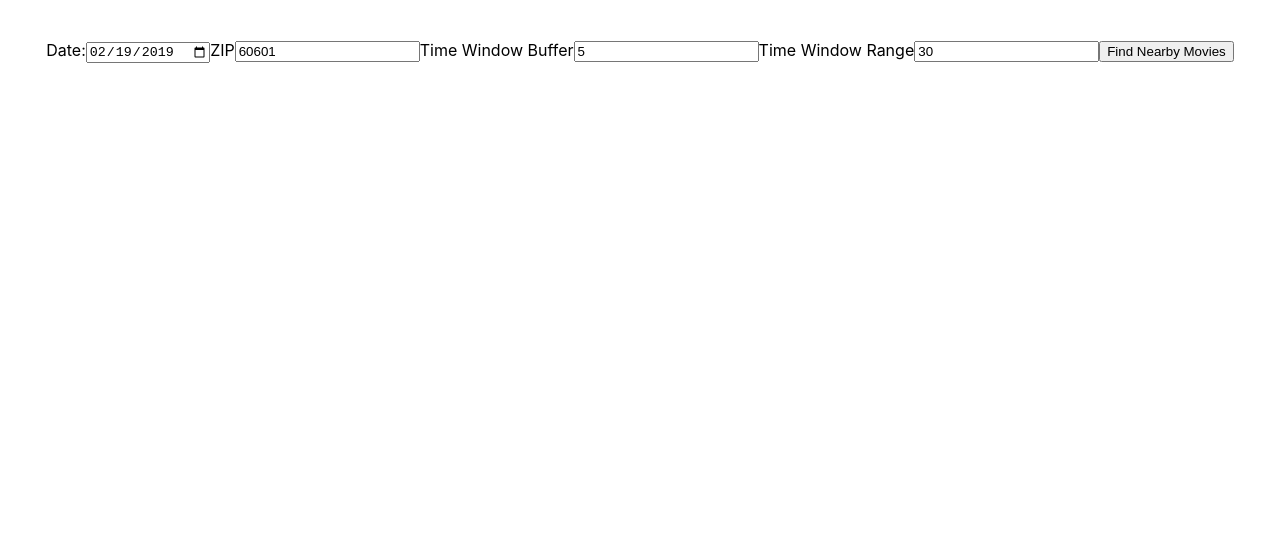
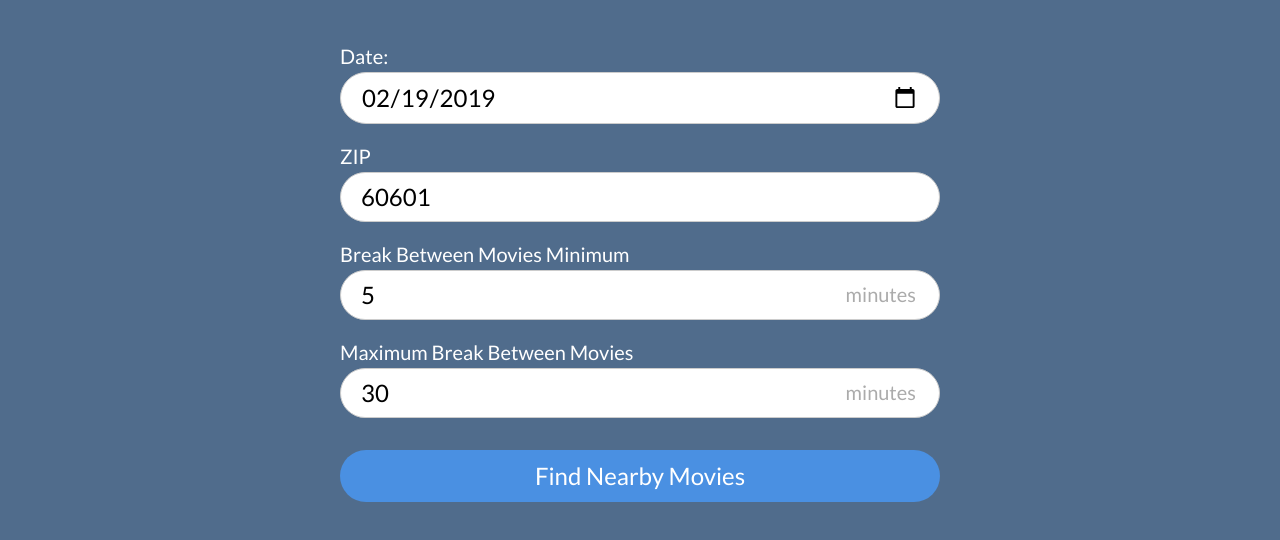
Before and after one commit to joesteinkamp/double-feature, a React (Create React App) app in the folder double-feature-app/: page / in a window 1280 px wide. Shown: the top 540 px of the page. Built offline with nearby package versions, Linux system fonts and the light colour scheme.

Commit message:
Add images to matches and styling

```diff
--- a/double-feature-app/src/App.css
+++ b/double-feature-app/src/App.css
@@ -1,45 +1,139 @@
+@import url('https://fonts.googleapis.com/css?family=Lato:300,400,700,900');
+
+body {
+  font-family: 'Lato', sans-serif;
+  font-weight: 400;
+  background:rgba(80, 108, 140, 1);
+}
+
 .App {
-  text-align: center;
   margin: 40px;
 }
 
 
 
+.image-overlay {
+  background: rgba(255,255,255,.72);
+  text-align: center;
+  border-radius: 20px;
+  padding-top: 8px;
+  padding-bottom: 8px;
+  position: absolute;
+  top: 10%;
+  margin-left: auto;
+  margin-right: auto;
+  left: 0;
+  right: 0;
+  padding: 8px 16px;
+  max-width: 72%;
+  text-align: center;
+}
+
+
+/* Location Form */
+.LocationForm {
+  margin: 0 auto;
+  max-width: 600px;
+}
+  .LocationForm label {
+    display: block;
+    font-size: 20px;
+    line-height: 32px;
+    color: #fff;
+    position: relative;
+  }
+  .LocationForm input {
+    display: block;
+    width: 100%;
+    padding: 8px 20px;
+    margin: 0 0 16px;
+    border: 1px solid #cccccc;
+    border-radius: 40px;
+    font-size: 24px;
+    line-height: 32px;
+    box-sizing: border-box;
+    font-family: 'Lato', sans-serif;
+  }
+    .LocationForm .input-helper-text {
+      position: absolute;
+      bottom: 10px;
+      right: 24px;
+      color: #ababab;
+    }
+  .LocationForm button {
+    width: 100%;
+    font-size: 24px;
+    line-height: 32px;
+    color: #fff;
+    background-color: #4A90E2;
+    padding: 10px;
+    box-sizing: border-box;
+    border: 0;
+    border-radius: 40px;
+    margin-top: 16px;
+    font-family: 'Lato', sans-serif;
+  }
+
+
+
+/* Cards: Theaters, Movies, Matches */
+.theater-list-item img, .movie-list-item img, .match-list-item img {
+  width: 100%;
+  border-radius: 40px;
+  box-shadow: 0px 2px 32px rgba(0, 0, 0, 0.3), 0 2px 50px rgba(80, 108, 140, 0.64);
+  display: block;
+}
+.match-list-item img {
+  width: 50%;
+  border-radius: 0;
+  display: inline;
+}
+  img.first-match-image {
+    border-top-left-radius: 40px;
+    border-bottom-left-radius: 40px;
+  }
+  img.second-match-image {
+    border-top-right-radius: 40px;
+    border-bottom-right-radius: 40px;
+  }
+.theater-list-item:hover img, .movie-list-item:hover img {
+    box-shadow: 0px 2px 32px rgba(255, 255, 255, 0.1), 0px 0px 2px 1px rgba(255, 255, 255, 0.9);
+    cursor: pointer;
+  }
+  .theater-list-item:active img, .movie-list-item:active img {
+    box-shadow: 0px 2px 16px rgba(255, 255, 255, 0.1);
+  }
+
+.movie-list-item .threeDlabel {
+  width: 80px;
+}
+
+
 /* CSS GRID */
 
-.movies-list {
+.theater-list, .movies-list, .match-list {
   display: grid;
   grid-template-columns: repeat(12, 1fr);
   grid-gap: 24px;
 }
 
-.movie-list-item {
+.theater-list-item, .movie-list-item, .match-list-item {
   grid-column: span 3;
+  position: relative;
+  padding: 0;
 }
-  .movie-list-item img {
-    width: 100%;
-    border-radius: 40px;
-  }
-  .movie-list-item .threeDlabel {
-    position: relative;
-    bottom: 100px;
-    background: rgba(255,255,255,.6);
-    width: 80px;
-    padding-top: 8px;
-    padding-bottom: 8px;
-    left: 50%;
-    margin-left: -40px;
-    text-align: center;
-    border-radius: 20px;
+  .match-list-item {
+    grid-column: span 4;
   }
 
+
 @media screen and (max-width: 768px) {
-  .movie-list-item {
+  .movie-list-item, .theater-list-item, .match-list-item {
     grid-column: span 6;
   }
 }
 @media screen and (max-width: 480px) {
-  .movie-list-item {
+  .movie-list-item, .theater-list-item, .match-list-item {
     grid-column: span 12;
   }
 }
--- a/double-feature-app/src/App.js
+++ b/double-feature-app/src/App.js
@@ -168,13 +168,15 @@ class LocationForm extends Component {
         <label htmlFor="zipCode">ZIP
             <input id="zipCode" type="text" pattern="\d*" value={this.props.zipCode} onChange={(i) => this.props.onChangeZIP(i)}></input>
         </label>
-        <label htmlFor="timeWindowBuffer">Time Window Buffer
-            <input id="timeWindowBuffer" type="number" value={this.props.timeBufferMin} onChange={(i) => this.props.onChangeTimeBufferMin(i)}></input>
+        <label htmlFor="timeBufferMin">Break Between Movies Minimum
+            <input id="timeBufferMin" type="number" value={this.props.timeBufferMin} onChange={(i) => this.props.onChangeTimeBufferMin(i)}></input>
+            <span className="input-helper-text">minutes</span>
         </label>
-        <label htmlFor="timeWindowRange">Time Window Range
-            <input id="timeWindowRange" type="number" value={this.props.timeBufferMax} onChange={(i) => this.props.onChangeTimeBufferMax(i)}></input>
+        <label htmlFor="timeBufferMax">Maximum Break Between Movies
+            <input id="timeBufferMax" type="number" value={this.props.timeBufferMax} onChange={(i) => this.props.onChangeTimeBufferMax(i)}></input>
+            <span className="input-helper-text">minutes</span>
         </label>
-        <button className="" onClick={() => this.props.onClick()}>Find Nearby Movies</button>
+        <button className="findNearbyMovies" onClick={() => this.props.onClick()}>Find Nearby Movies</button>
       </div>
     );
   }
@@ -262,12 +264,10 @@ class TheaterList extends Component {
     });
 
     return (
-      <div>
-        <ol>
-          {theaterObjs.map((theater, index) =>
-            <TheaterListItem theaterName={theater.name} key={theater.id} theaterID={theater.id} onClick={(i) => this.props.onClick(i)} />
-          )}
-        </ol>
+      <div className="theater-list">
+        {theaterObjs.map((theater, index) =>
+          <TheaterListItem theaterName={theater.name} key={theater.id} theaterID={theater.id} onClick={(i) => this.props.onClick(i)} />
+        )}
       </div>
     );
   }
@@ -277,13 +277,10 @@ class TheaterList extends Component {
     render () {
       var mapImg = geocodeLocation(this.props.theaterName);
 
-      // var requestURI = 'https://api.mapbox.com/styles/v1/mapbox/light-v10/static/' + lat +',' + long + ',14.25,0,0/600x600?access_token=' + mapBoxToken;
-
-
       return (
-        <div>
-          <li className="theaterItem" id={this.props.theaterID} onClick={(i) => this.props.onClick(this.props.theaterID)}>{this.props.theaterName}</li>
-          <Async promise={mapImg} then={(val) => <img src={'https://api.mapbox.com/styles/v1/mapbox/light-v10/static/url-http%3A%2F%2Fdoublefeature.joesteinkamp.com%2Flocation_pin.png(' + val.lat + ',' + val.long + ')/' + val.lat + ',' + val.long +',14.25,0,0/600x600?access_token=' + mapBoxToken} />} />
+        <div className="theater-list-item" onClick={(i) => this.props.onClick(this.props.theaterID)}>
+          <div className="theatername image-overlay">{this.props.theaterName}</div>
+          <Async promise={mapImg} then={(val) => <img src={'https://api.mapbox.com/styles/v1/mapbox/dark-v10/static/url-http%3A%2F%2Fdoublefeature.joesteinkamp.com%2Flocation_pin_dark.png(' + val.lat + ',' + val.long + ')/' + val.lat + ',' + val.long +',14.25,0,0/500x750?access_token=' + mapBoxToken} />} />
         </div>
       );
     }
@@ -344,7 +341,7 @@ class MoviesList extends Component {
 
       var optional3DLabel = '';
       if (this.props.movieName.indexOf(' 3D') > -1) {
-        optional3DLabel = <p className="threeDlabel">3D</p>
+        optional3DLabel = <div className="threeDlabel image-overlay">3D</div>
       }
 
       return (
@@ -445,7 +442,7 @@ class MatchList extends Component {
     console.log(matches);
 
     return (
-      <div>
+      <div className="match-list">
         {matches.map((match, index) =>
             <MatchCard firstMovieID={match.firstMovieID} firstMovieName={match.firstMovieName} firstMovieReleaseYear={match.firstMovieReleaseYear} firstMovieTime={match.firstMovieTime} firstMovieRunTime={match.firstMovieRunTime} secondMovieID={match.secondMovieID} secondMovieName={match.secondMovieName} secondMovieReleaseYear={match.secondMovieReleaseYear} secondMovieTime={match.secondMovieTime} secondMovieRunTime={match.secondMovieRunTime} data={this.props.data}  />
         )}
@@ -460,11 +457,14 @@ class MatchList extends Component {
       var firstMovieTime = convertTimeToHuman(this.props.firstMovieTime);
       var secondMovieTime = convertTimeToHuman(this.props.secondMovieTime);
 
-      // http://developer.tmsimg.com/
+      var firstMovieImg = getPoster(this.props.firstMovieName, this.props.firstMovieReleaseYear);
+      var secondMovieImg = getPoster(this.props.secondMovieName, this.props.secondMovieReleaseYear);
 
       return (
-        <div>
-          <p>{this.props.firstMovieName} @ {firstMovieTime} ({this.props.firstMovieRunTime}) + {this.props.secondMovieName} at {secondMovieTime} ({this.props.secondMovieRunTime})</p>
+        <div className="match-list-item">
+          <div className="image-overlay">{this.props.firstMovieName} @ {firstMovieTime} <br /> {this.props.secondMovieName} @ {secondMovieTime}</div>
+          <Async promise={firstMovieImg} then={(val) => <img className="first-match-image" src={val} />} />
+          <Async promise={secondMovieImg} then={(val) => <img className="second-match-image" src={val} />} />
         </div>
       );
     }
```
Also changed, not shown: 1 other file (tests, documents, lock files or other folders).
